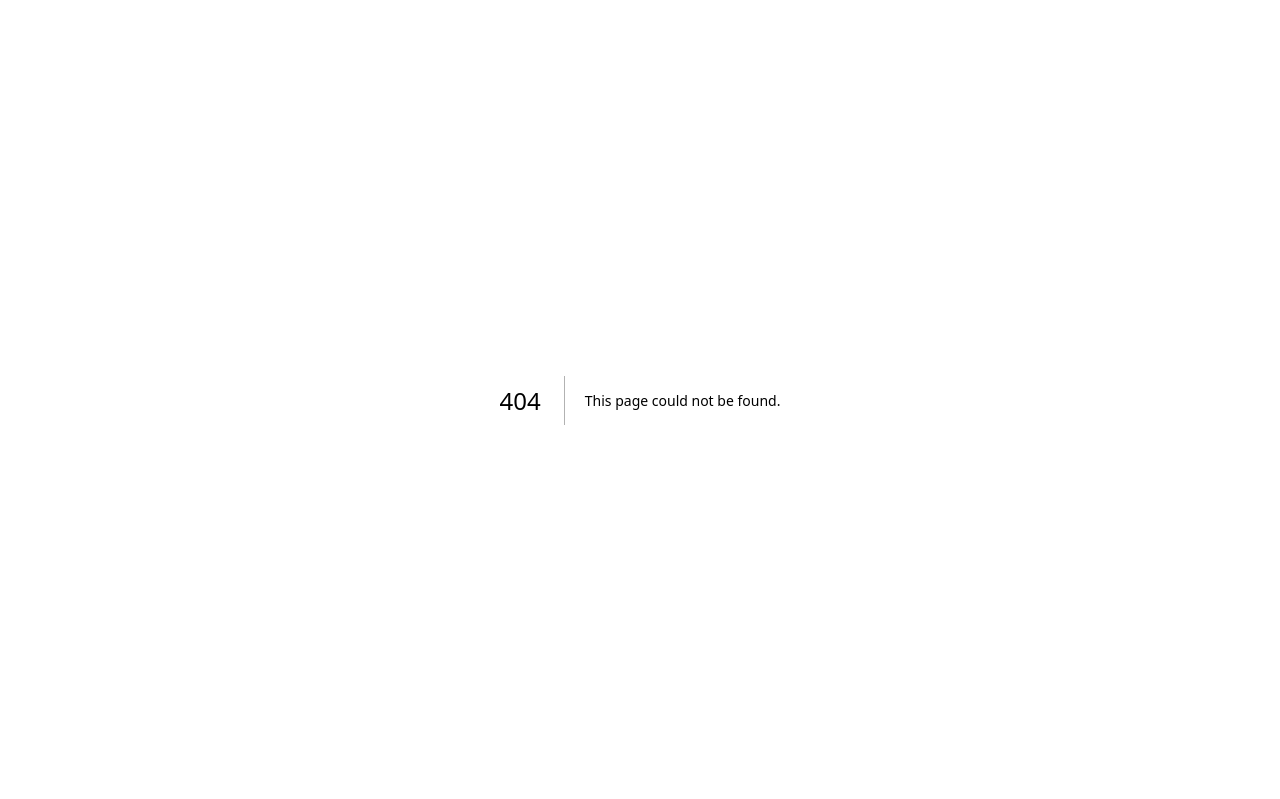
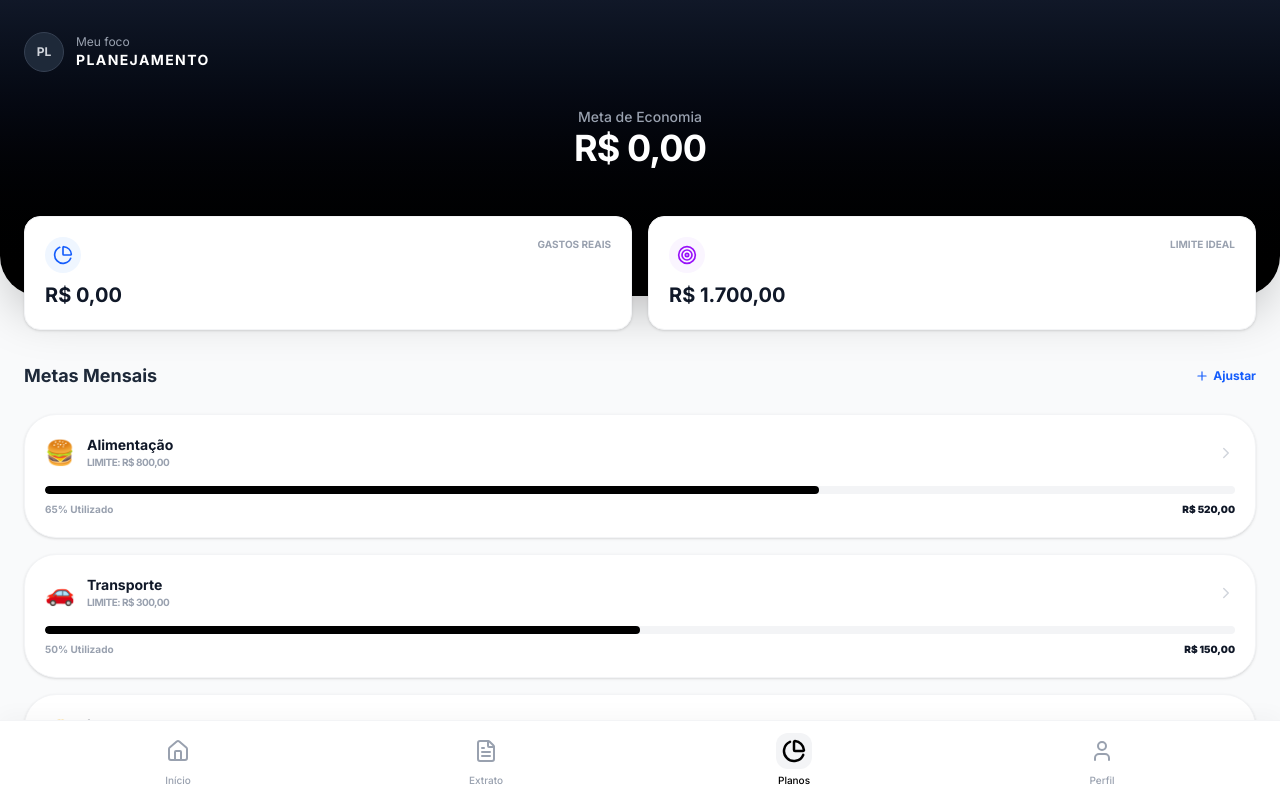
Before and after one commit to lucasemanuelcrc/finneo, a Next.js app in the folder finneo/: page /planos in a window 1280 px wide. Before the commit this address had no page. Shown: the top 799 px of the page. Built offline with nearby package versions, Linux system fonts and the light colour scheme.

Commit message:
Planos adicionado

```diff
--- /dev/null
+++ b/finneo/src/app/(telas)/planos/page.tsx
@@ -0,0 +1,5 @@
+import TelaPlanos from "@/components/dashboard/TelaPlanos";
+
+export default function PlanejamentoPage() {
+  return <TelaPlanos />;
+}
--- /dev/null
+++ b/finneo/src/components/dashboard/TelaPlanos.tsx
@@ -0,0 +1,156 @@
+"use client";
+
+import React, { useState, useEffect } from 'react';
+import { PieChart, Target, Plus, ChevronRight, AlertCircle } from 'lucide-react';
+import { useFinance } from '@/hooks/useFinance';
+import { formatCurrency } from '@/lib/utils';
+
+export default function TelaPlanos() {
+  const { summary, isLoaded } = useFinance();
+  const [mounted, setMounted] = useState(false);
+
+  // CORREÇÃO DEFINITIVA:
+  // O uso do setTimeout com 0ms move a execução do setMounted para o final da fila
+  // de processamento, garantindo que a renderização inicial do React seja concluída
+  // antes de disparar uma nova atualização de estado.
+  useEffect(() => {
+    const timer = setTimeout(() => {
+      setMounted(true);
+    }, 0);
+
+    return () => clearTimeout(timer);
+  }, []);
+
+  // Bloqueio de renderização para evitar erros de hidratação (SSR vs Client mismatch)
+  // Também aguarda o carregamento dos dados do localStorage via useFinance
+  if (!mounted || !isLoaded) {
+    return (
+      <div className="min-h-screen bg-gray-50 flex items-center justify-center">
+        <div className="animate-spin rounded-full h-10 w-10 border-t-2 border-black"></div>
+      </div>
+    );
+  }
+
+  // Dados Mockados para o Design (Podem ser movidos para um estado global futuramente)
+  const metas = [
+    { categoria: "Alimentação", planejado: 800, icone: "🍔", gastoAtual: 520 },
+    { categoria: "Transporte", planejado: 300, icone: "🚗", gastoAtual: 150 },
+    { categoria: "Lazer", planejado: 400, icone: "🍿", gastoAtual: 380 },
+    { categoria: "Saúde", planejado: 200, icone: "💊", gastoAtual: 40 },
+  ];
+
+  return (
+    <div className="min-h-screen bg-gray-50 text-gray-900 font-sans pb-40">
+
+      {/* --- HEADER (Padrão de Design Finneo) --- */}
+      <header className="bg-gradient-to-b from-gray-900 to-black text-white pt-8 pb-32 px-6 rounded-b-[2.5rem] shadow-2xl relative z-10">
+        <div className="flex justify-between items-center mb-8">
+          <div className="flex items-center gap-3">
+            <div className="w-10 h-10 bg-gray-800 rounded-full flex items-center justify-center text-xs font-bold border border-gray-700 text-gray-300">
+              PL
+            </div>
+            <div>
+              <p className="text-xs text-gray-400">Meu foco</p>
+              <h1 className="text-sm font-bold tracking-widest uppercase">PLANEJAMENTO</h1>
+            </div>
+          </div>
+        </div>
+        <div className="text-center">
+          <span className="text-gray-400 text-sm font-medium">Meta de Economia</span>
+          <h2 className="text-4xl font-bold tracking-tight">
+            {formatCurrency(summary.totalBalance * 0.2)}
+          </h2>
+        </div>
+      </header>
+
+      {/* --- CARDS DE RESUMO FLUTUANTES --- */}
+      <div className="px-6 -mt-20 relative z-20 grid grid-cols-2 gap-4">
+        <div className="bg-white p-5 rounded-2xl shadow-sm border border-gray-100 flex flex-col justify-between">
+          <div className="flex justify-between items-start mb-2">
+            <div className="bg-blue-50 p-2 rounded-full text-blue-600">
+              <PieChart size={20} />
+            </div>
+            <span className="text-[10px] uppercase font-bold text-gray-400">Gastos Reais</span>
+          </div>
+          <span className="text-xl font-bold text-gray-900">{formatCurrency(summary.totalExpense)}</span>
+        </div>
+
+        <div className="bg-white p-5 rounded-2xl shadow-sm border border-gray-100 flex flex-col justify-between">
+          <div className="flex justify-between items-start mb-2">
+            <div className="bg-purple-50 p-2 rounded-full text-purple-600">
+              <Target size={20} />
+            </div>
+            <span className="text-[10px] uppercase font-bold text-gray-400">Limite Ideal</span>
+          </div>
+          <span className="text-xl font-bold text-gray-900">{formatCurrency(1700)}</span>
+        </div>
+      </div>
+
+      {/* --- LISTA DE METAS POR CATEGORIA --- */}
+      <main className="px-6 mt-8 space-y-6">
+        <div className="flex justify-between items-center">
+          <h3 className="text-lg font-bold text-gray-800">Metas Mensais</h3>
+          <button className="text-xs font-bold text-blue-600 flex items-center gap-1 hover:opacity-70 transition-opacity">
+            <Plus size={14} /> Ajustar
+          </button>
+        </div>
+
+        <div className="space-y-4">
+          {metas.map((meta, index) => {
+            const porcentagem = (meta.gastoAtual / meta.planejado) * 100;
+            const isAlert = porcentagem > 85;
+
+            return (
+              <div key={index} className="bg-white p-5 rounded-[2rem] border border-gray-100 shadow-sm transition-all active:scale-[0.98]">
+                <div className="flex justify-between items-center mb-4">
+                  <div className="flex items-center gap-3">
+                    <span className="text-2xl">{meta.icone}</span>
+                    <div>
+                      <p className="font-bold text-gray-900 text-sm">{meta.categoria}</p>
+                      <p className="text-[10px] text-gray-400 uppercase font-bold tracking-tighter">
+                        Limite: {formatCurrency(meta.planejado)}
+                      </p>
+                    </div>
+                  </div>
+                  {isAlert && <AlertCircle size={18} className="text-orange-500 animate-pulse" />}
+                  <ChevronRight size={18} className="text-gray-300" />
+                </div>
+
+                {/* Barra de Progresso */}
+                <div className="space-y-2">
+                  <div className="h-2 w-full bg-gray-100 rounded-full overflow-hidden">
+                    <div
+                      className={`h-full rounded-full transition-all duration-700 ${isAlert ? 'bg-orange-500' : 'bg-black'}`}
+                      style={{ width: `${Math.min(porcentagem, 100)}%` }}
+                    />
+                  </div>
+                  <div className="flex justify-between items-center">
+                    <span className="text-[10px] font-bold text-gray-400">
+                      {porcentagem.toFixed(0)}% Utilizado
+                    </span>
+                    <span className="text-[10px] font-black text-gray-900">
+                      {formatCurrency(meta.gastoAtual)}
+                    </span>
+                  </div>
+                </div>
+              </div>
+            );
+          })}
+        </div>
+      </main>
+
+      {/* Banner de Feedback de Saúde Financeira */}
+      <div className="mx-6 mt-8 p-6 bg-green-50 rounded-[2.5rem] border border-green-100 flex items-center gap-4">
+        <div className="bg-green-100 p-3 rounded-2xl text-green-600">
+           <PieChart size={24} />
+        </div>
+        <div>
+          <p className="text-sm font-bold text-green-900">Bom trabalho!</p>
+          <p className="text-xs text-green-700">
+            Você economizou {formatCurrency(240)} a mais que no mês passado até agora.
+          </p>
+        </div>
+      </div>
+    </div>
+  );
+}
--- a/finneo/src/components/ui/AppNavigation.tsx
+++ b/finneo/src/components/ui/AppNavigation.tsx
@@ -22,7 +22,7 @@ export default function AppNavigation() {
     },
     {
       label: 'Planos',
-      href: '/planejamento', // Futura tela
+      href: '/planos', // Futura tela
       icon: PieChart
     },
     {
```
